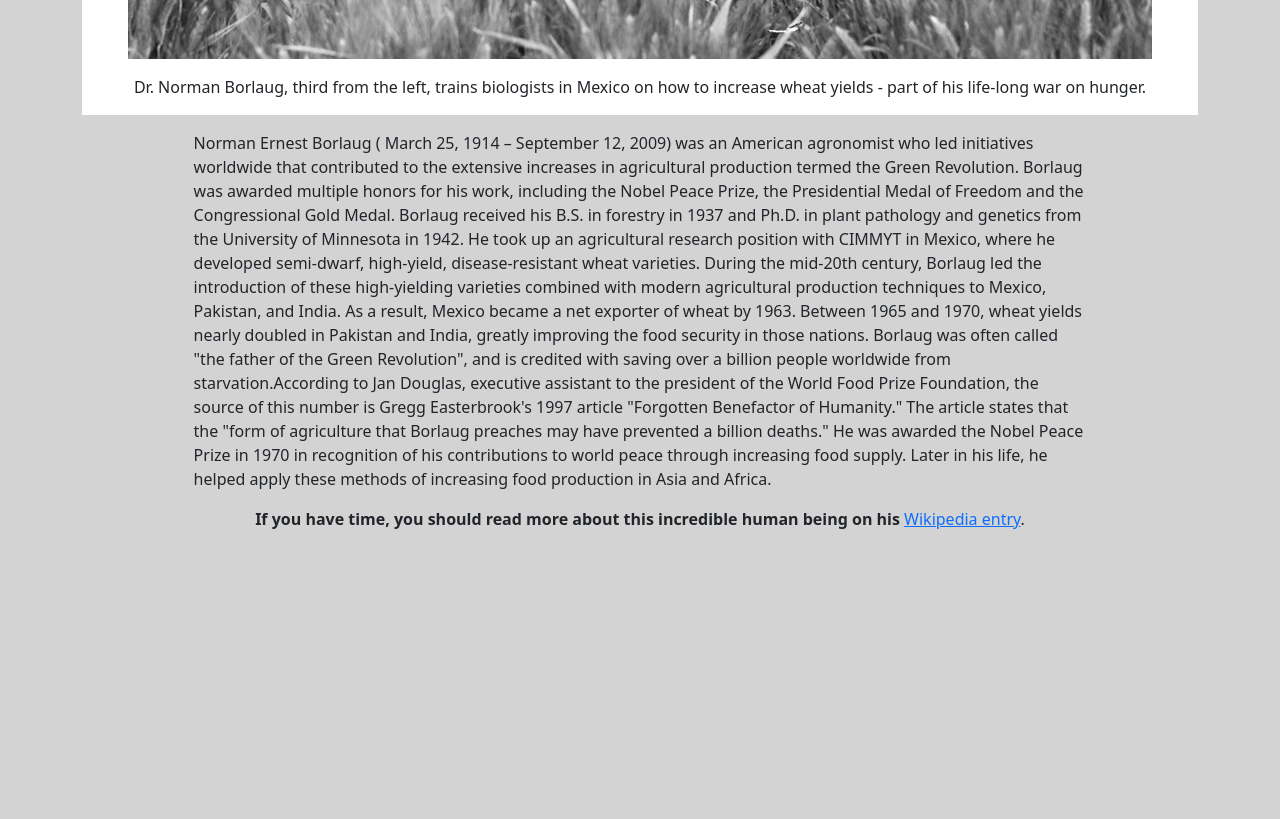
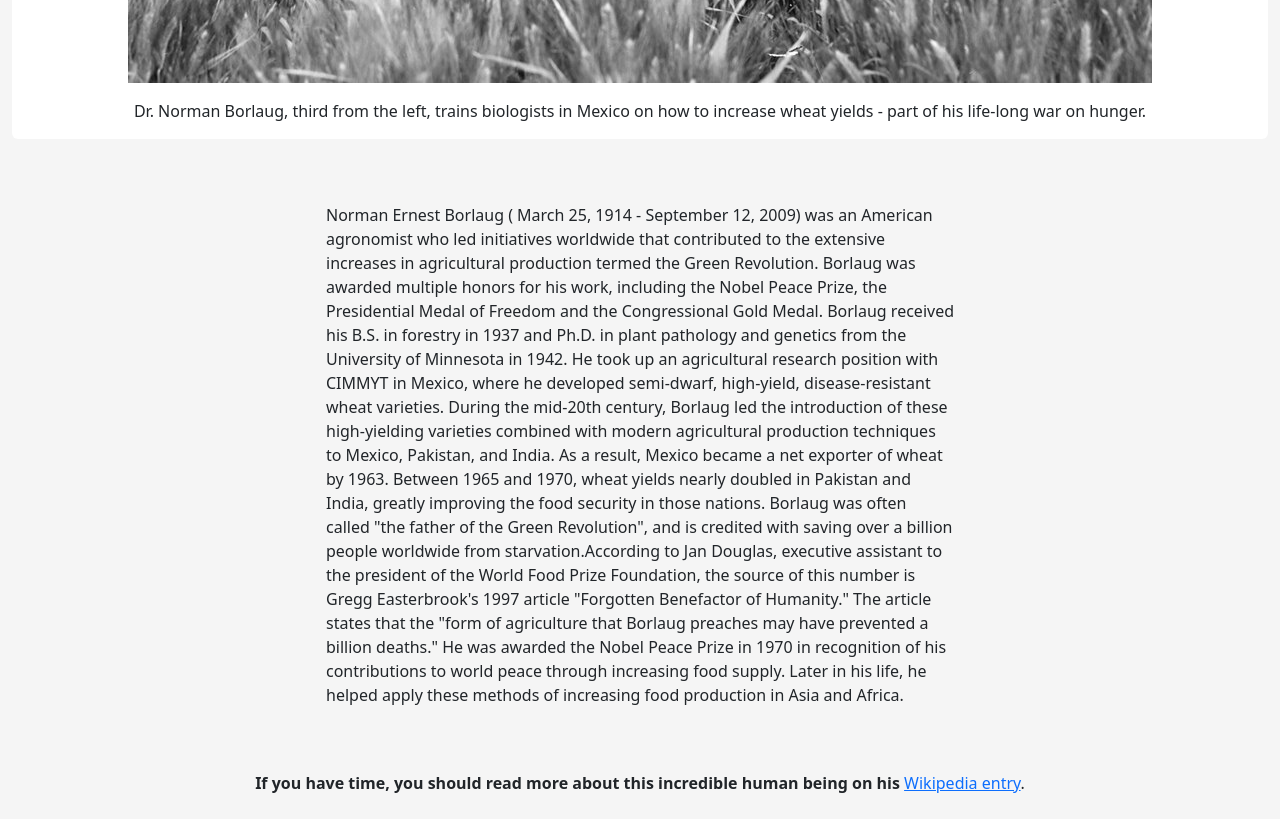
Before and after one commit to veronica365/tribute-challenge-two, a plain HTML site: page index.html in a window 1280 px wide. Shown: the part 660-1479 px from the top of the page. Before the commit the page ends 1191 px from the top, so only its background shows below. Drawn offline with nearby package versions, Linux system fonts and the light colour scheme.

Commit message:
Add device view port and small style changes

```diff
--- a/css/style.css
+++ b/css/style.css
@@ -1,26 +1,25 @@
-*{
+* {
   margin: 0;
   padding: 0;
   box-sizing: border-box;
 }
-body{
-    background-color: lightgrey;
+body {
+  background: whitesmoke;
 }
-#img-div{
+#img-div {
   background-color: white;
+  border-radius: 6px;
 }
-#img-caption{
-    padding: 1rem ;
+#img-caption {
+  padding: 1rem;
 }
-img{
-    /* width:100%; */
-    max-width:100%;
+img {
+  max-width: 100%;
   height: auto;
-    display:block;
+  display: block;
   margin: auto;
 }
-  article{
-
+article {
   text-align: left;
   max-width: 80%;
   margin: 0 auto;
--- a/index.html
+++ b/index.html
@@ -1,44 +1,74 @@
 <!DOCTYPE html>
 <html lang="en">
+
 <head>
   <meta charset="UTF-8">
+  <meta name="viewport" content="width=device-width, initial-scale=1.0">
   <title>Dr. Norman Borlaug</title>
   <!-- CSS only -->
   <link href="https://cdn.jsdelivr.net/npm/bootstrap@5.2.2/dist/css/bootstrap.min.css" rel="stylesheet"
     integrity="sha384-Zenh87qX5JnK2Jl0vWa8Ck2rdkQ2Bzep5IDxbcnCeuOxjzrPF/et3URy9Bv1WTRi" crossorigin="anonymous">
   <link rel="stylesheet" href="css/style.css">
 </head>
+
 <body>
-    <main id="main" class="container text-center">
+  <main id="main" class="container-fluid justify-content-center py-4 text-center">
     <div>
       <h1 id="title">Dr. Norman Borlaug</h1>
       <p>The man who saved a billion lives</p>
     </div>
-      <figure id="img-div">
+    <figure id="img-div" class="col-md-12">
       <img id="image" src="images/tribute-page-main-image.jpg" />
-        <figcaption id="img-caption">Dr. Norman Borlaug, third from the left, trains biologists in Mexico on how to increase wheat yields - part of his
+      <figcaption id="img-caption">Dr. Norman Borlaug, third from the left, trains biologists in Mexico on how to
+        increase wheat yields - part of his
         life-long war on hunger.</figcaption>
     </figure>
-    <article><p>
-      Norman Ernest Borlaug ( March 25, 1914 – September 12, 2009) was an American agronomist who led initiatives worldwide that contributed to the extensive increases in agricultural production termed the Green Revolution. Borlaug was awarded multiple honors for his work, including the Nobel Peace Prize, the Presidential Medal of Freedom and the Congressional Gold Medal.
+    <section class="diplay-flex align-content-center">
+      <article class="col-lg-6 col-md-8 py-5">
+        <p>
+          Norman Ernest Borlaug ( March 25, 1914 - September 12, 2009) was an American agronomist who led initiatives
+          worldwide that contributed to the extensive increases in agricultural production termed the Green Revolution.
+          Borlaug was awarded multiple honors for his work, including the Nobel Peace Prize, the Presidential Medal of
+          Freedom and the Congressional Gold Medal.
 
-Borlaug received his B.S. in forestry in 1937 and Ph.D. in plant pathology and genetics from the University of Minnesota in 1942. He took up an agricultural research position with CIMMYT in Mexico, where he developed semi-dwarf, high-yield, disease-resistant wheat varieties. During the mid-20th century, Borlaug led the introduction of these high-yielding varieties combined with modern agricultural production techniques to Mexico, Pakistan, and India. As a result, Mexico became a net exporter of wheat by 1963. Between 1965 and 1970, wheat yields nearly doubled in Pakistan and India, greatly improving the food security in those nations.
+          Borlaug received his B.S. in forestry in 1937 and Ph.D. in plant pathology and genetics from the University of
+          Minnesota in 1942. He took up an agricultural research position with CIMMYT in Mexico, where he developed
+          semi-dwarf, high-yield, disease-resistant wheat varieties. During the mid-20th century, Borlaug led the
+          introduction of these high-yielding varieties combined with modern agricultural production techniques to
+          Mexico,
+          Pakistan, and India. As a result, Mexico became a net exporter of wheat by 1963. Between 1965 and 1970, wheat
+          yields nearly doubled in Pakistan and India, greatly improving the food security in those nations.
 
-Borlaug was often called "the father of the Green Revolution", and is credited with saving over a billion people worldwide from starvation.According to Jan Douglas, executive assistant to the president of the World Food Prize Foundation, the source of this number is Gregg Easterbrook's 1997 article "Forgotten Benefactor of Humanity." The article states that the "form of agriculture that Borlaug preaches may have prevented a billion deaths." He was awarded the Nobel Peace Prize in 1970 in recognition of his contributions to world peace through increasing food supply.
+          Borlaug was often called "the father of the Green Revolution", and is credited with saving over a billion
+          people
+          worldwide from starvation.According to Jan Douglas, executive assistant to the president of the World Food
+          Prize
+          Foundation, the source of this number is Gregg Easterbrook's 1997 article "Forgotten Benefactor of Humanity."
+          The article states that the "form of agriculture that Borlaug preaches may have prevented a billion deaths."
+          He
+          was awarded the Nobel Peace Prize in 1970 in recognition of his contributions to world peace through
+          increasing
+          food supply.
 
           Later in his life, he helped apply these methods of increasing food production in Asia and Africa.</p>
       </article>
+    </section>
 
+    <section>
       <div id="tribute-info">
-        <span id="title" class="title"><b>If you have time, you should read more about this incredible human being on his</b> </span>
+        <span id="title" class="title"><b>If you have time, you should read more about this incredible human being on
+            his</b> </span>
         <a id="tribute-link" target="_blank" href="https://en.wikipedia.org/wiki/Norman_Borlaug"> Wikipedia entry</a>.
       </div>
+    </section>
   </main>
 
   <script src="https://cdn.freecodecamp.org/testable-projects-fcc/v1/bundle.js"></script>
   <!-- JavaScript Bundle with Popper -->
   <script src="https://cdn.jsdelivr.net/npm/bootstrap@5.2.2/dist/js/bootstrap.bundle.min.js"
-      integrity="sha384-OERcA2EqjJCMA+/3y+gxIOqMEjwtxJY7qPCqsdltbNJuaOe923+mo//f6V8Qbsw3" crossorigin="anonymous"></script>
-    <script  src="js/index.js"></script>
+    integrity="sha384-OERcA2EqjJCMA+/3y+gxIOqMEjwtxJY7qPCqsdltbNJuaOe923+mo//f6V8Qbsw3"
+    crossorigin="anonymous"></script>
+  <script src="js/index.js"></script>
 </body>
+
 </html>
```
Lines whose indentation alone changed are shown as unchanged.
